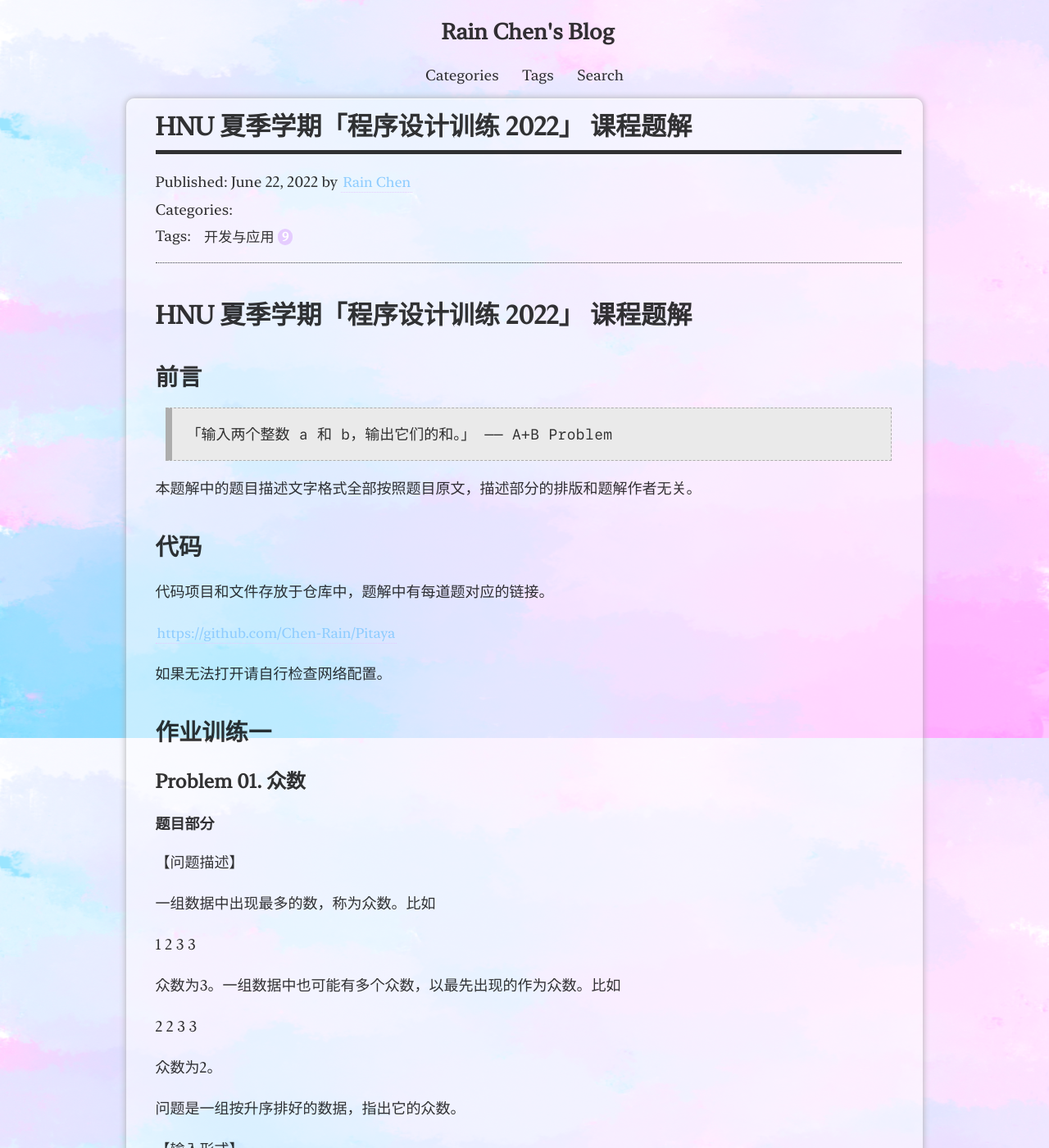
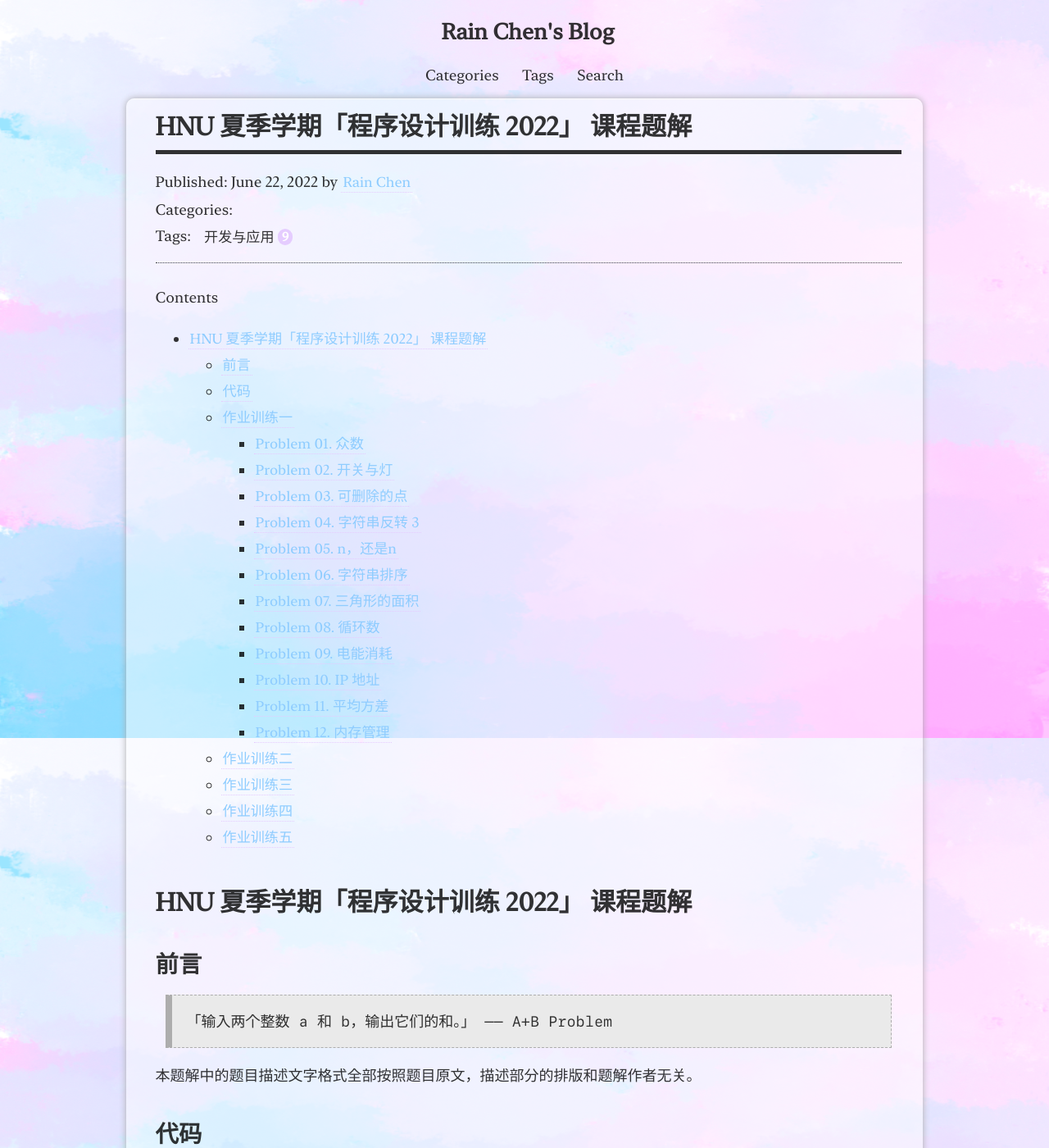
Before and after one commit to Chen-Rain/Chen-Rain.github.io, a Jekyll site: the page built from _posts/2022-06-22-HNU夏季学期程序设计题解.md, in a window 1280 px wide and 1400 px high. Shown: the whole window at 82% size. Built offline with Jekyll 4.4.1, drawn with Linux system fonts in a browser that asks for light colours; some web fonts are replaced; formulas are drawn with MathJax 3; comment, search, counter and statistics services are not loaded.

Commit message:
Update 2022-06-22-HNU夏季学期程序设计题解.md

```diff
--- a/_posts/2022-06-22-HNU夏季学期程序设计题解.md
+++ b/_posts/2022-06-22-HNU夏季学期程序设计题解.md
@@ -8,6 +8,10 @@ catalog: true
 tags:
     - 开发与应用
 ---
+
+Contents
+- unordered list
+{:toc}
 
 # HNU 夏季学期「程序设计训练 2022」 课程题解
 
```
